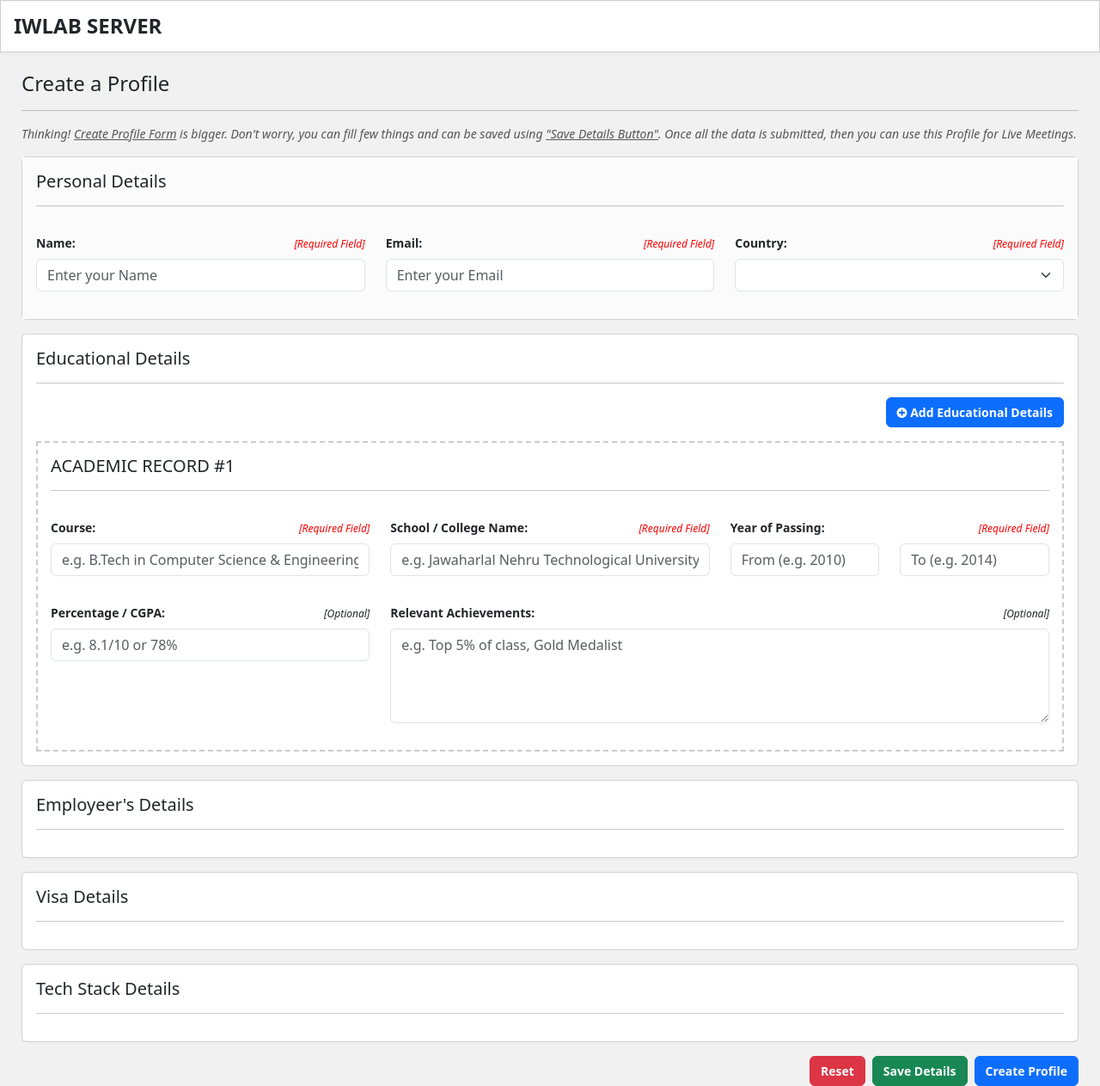
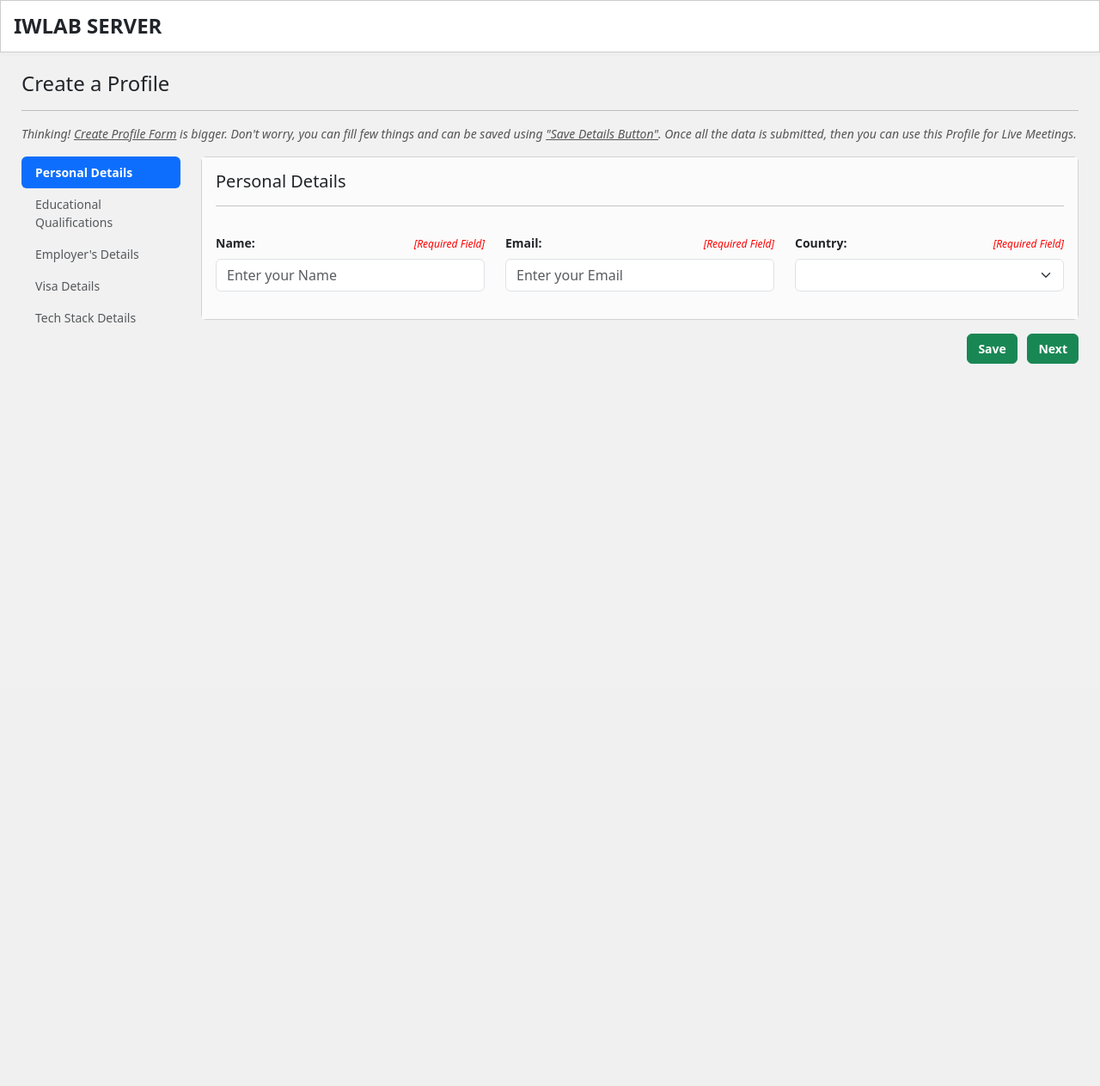
Before and after one commit to c0228/aiwl, a Flask app: page /auth/profile/create in a window 1280 px wide. Shown: the whole page at 86% size. After the commit the page ends 423 px from the top, so only its background shows below. Run offline with Flask 3, Linux system fonts and the light colour scheme; lists and menus that the app fills with data are empty.

Commit message:
Updated projects

```diff
--- a/static/css/commons.css
+++ b/static/css/commons.css
@@ -5,3 +5,4 @@ body { background-color: #f1f1f1; }
 .fs14 { font-size:14px; }
 .font-red { color:red; }
 .curpoint { cursor:pointer; }
+.fWBold { font-weight: bold; }
--- /dev/null
+++ b/static/js/pages/auth-profile-create.js
@@ -0,0 +1,107 @@
+/* ------ PERSONAL DETAILS ::: START ----------------------------------------------- */
+const LOAD_CREATEPROFILE_LEFTMENUDATA = [{
+    id: "personal_details",
+    name: "Personal Details",
+    view: "createProfile_formDisplay_personalDetails"
+ },{
+    id: "edu_qualifications",
+    name: "Educational Qualifications",
+    view: "createProfile_formDisplay_eduDetails"
+ },{
+    id: "emp_details",
+    name: "Employer's Details",
+    view: "createProfile_formDisplay_empDetails"
+ },{
+    id: "visa_details",
+    name: "Visa Details",
+    view: "createProfile_formDisplay_visaDetails"
+ },{
+    id: "tech_stack_details",
+    name: "Tech Stack Details",
+    view: "createProfile_formDisplay_techStackDetails"
+ }];
+function sel_createProfile_leftMenu(activeId){
+ for(let i=0;i<LOAD_CREATEPROFILE_LEFTMENUDATA?.length;i++){
+    const menuId = LOAD_CREATEPROFILE_LEFTMENUDATA[i]?.id;
+    const view = LOAD_CREATEPROFILE_LEFTMENUDATA[i]?.view;
+    if(activeId===menuId){
+        $('#'+menuId).removeClass('disabled');
+        $('#'+menuId).addClass('active fWBold');
+        document.getElementById(view).style.display='block';
+    } else {
+        $('#'+menuId).removeClass('active fWBold');
+        $('#'+menuId).addClass('disabled');
+        document.getElementById(view).style.display='none';
+    }
+ }
+}
+function load_createProfile_leftMenu(id, activeId) {
+ let menuView;
+ let content='<ul class="nav nav-pills flex-column">';
+    for(let i=0;i<LOAD_CREATEPROFILE_LEFTMENUDATA?.length;i++){
+        const menuId = LOAD_CREATEPROFILE_LEFTMENUDATA[i]?.id;
+        const menuName = LOAD_CREATEPROFILE_LEFTMENUDATA[i]?.name;
+        content+='<li class="nav-item">';
+        if(activeId===menuId) {
+            menuView = LOAD_CREATEPROFILE_LEFTMENUDATA[i]?.view;
+            content+='<a id="'+menuId+'" class="nav-link active fWBold" href="#">'+menuName+'</a>';
+        } else {
+            content+='<a id="'+menuId+'" class="nav-link disabled" href="#">'+menuName+'</a>';
+        }
+        content+='</li>';
+    }
+    content+='</ul>';
+ document.getElementById(id).innerHTML = content;
+ document.getElementById(menuView).style.display='block';
+}
+function save_createProfile_personalDetails(){
+
+}
+function next_createProfile_personalDetails(){
+ sel_createProfile_leftMenu('edu_qualifications');
+}
+/* ------ PERSONAL DETAILS ::: END ----------------------------------------------- */
+/* ------ EDUCATIONAL QUALIFICATIONS ::: START ----------------------------------- */
+function previous_createProfile_eduDetails(){
+ sel_createProfile_leftMenu('personal_details');
+}
+function save_createProfile_eduDetails(){
+
+}
+function next_createProfile_eduDetails(){
+ sel_createProfile_leftMenu('emp_details');
+}
+/* ------ EDUCATIONAL QUALIFICATIONS ::: END ----------------------------------- */
+/* ------ EMPLOYEE'S DETAILS ::: START ----------------------------------- */
+function previous_createProfile_empDetails(){
+ sel_createProfile_leftMenu('edu_qualifications');
+}
+function save_createProfile_empDetails(){
+
+}
+function next_createProfile_empDetails(){
+ sel_createProfile_leftMenu('visa_details');
+}
+/* ------ EMPLOYEE'S DETAILS ::: END ----------------------------------- */
+/* ------ VISA DETAILS ::: START ----------------------------------- */
+function previous_createProfile_visaDetails(){
+ sel_createProfile_leftMenu('emp_details');
+}
+function save_createProfile_visaDetails(){
+
+}
+function next_createProfile_visaDetails(){
+ sel_createProfile_leftMenu('tech_stack_details');
+}
+/* ------ VISA DETAILS ::: END ----------------------------------- */
+/* ------ TECH STACK DETAILS ::: START ----------------------------------- */
+function previous_createProfile_techStackDetails(){
+ sel_createProfile_leftMenu('visa_details');
+}
+function save_createProfile_techStackDetails(){
+
+}
+function publish_createProfile_techStackDetails(){
+
+}
+/* ------ TECH STACK DETAILS ::: END ----------------------------------- */
--- a/templates/auth-profile-create.html
+++ b/templates/auth-profile-create.html
@@ -9,12 +9,15 @@
 <script src="https://cdn.jsdelivr.net/npm/bootstrap@5.3.3/dist/js/bootstrap.bundle.min.js"></script>
 <script src="https://ajax.googleapis.com/ajax/libs/jquery/3.7.1/jquery.min.js"></script>
 <script src="{{ url_for('static', filename='js/utils.js', _external=True) }}"></script>
+<script src="{{ url_for('static', filename='js/pages/auth-profile-create.js', _external=True) }}"></script>
 <style>
-#createProfile_states_module { display:none; }
+#createProfile_states_module, #createProfile_formDisplay_personalDetails, #createProfile_formDisplay_eduDetails, #createProfile_formDisplay_empDetails,
+#createProfile_formDisplay_visaDetails, #createProfile_formDisplay_techStackDetails { display:none; }
 </style>
 <script>
 $(document).ready(function(){
     load_countries_list('createProfile');
+    load_createProfile_leftMenu('createProfile_leftMenu', 'personal_details');
 });
 </script>
 </head>
@@ -24,53 +27,70 @@ $(document).ready(function(){
     <div class="container-fluid" style="padding-top:10px;padding-left:25px;padding-right:25px;">
         <div class="row mt-1">
             <div class="col-md-12"><h4>Create a Profile</h4><hr/></div>
-            <div style="color:#555;"><i>Thinking! <u>Create Profile Form</u> is bigger. Don't worry, you can fill few things and can be saved using
-                <u>"Save Details Button"</u>. Once all the data is submitted, then you can use this Profile for Live Meetings.
+            <div style="color:#555;"><i>Thinking! <u>Create Profile Form</u> is bigger. Don't worry, you can fill few things
+                and can be saved using <u>"Save Details Button"</u>. Once all the data is submitted, then you can
+                use this Profile for Live Meetings.
             </i></div>
         </div>
-        {% include "components/profile/personal-details.html" %}
-        {% include "components/profile/edu-details.html" %}
+        <div class="row mt-3">
+            <div id="createProfile_leftMenu" class="col-md-2"></div>
+            <div class="col-md-10">
+                <div id="createProfile_formDisplay_personalDetails">
+                    {% include "components/profile/personal-details.html" %}
+                    <div class="float-end">
+                        <button type="button" class="btn btn-success mt-3 fs14 ms-2"
+                            onClick="javascript:save_createProfile_personalDetails()"><b>Save</b></button>
+                        <button type="button" class="btn btn-success mt-3 fs14 ms-2"
+                            onClick="javascript:next_createProfile_personalDetails()"><b>Next</b></button>
+                    </div>
 
-        <div class="row mt-3">
-            <div class="col-md-12">
-                <!-- -->
-                <div class="card">
-                    <div class="card-body">
-                        <h5>Employeer's Details</h5><hr/>
+                </div><!--#createProfile_formDisplay_personalDetails -->
+                <div id="createProfile_formDisplay_eduDetails">
+                    {% include "components/profile/edu-details.html" %}
+                    <div class="float-end">
+                        <button type="button" class="btn btn-primary mt-3 fs14 ms-2"
+                            onClick="javascript:previous_createProfile_eduDetails()"><b>Previous</b></button>
+                        <button type="button" class="btn btn-success mt-3 fs14 ms-2"
+                            onClick="javascript:save_createProfile_eduDetails()"><b>Save</b></button>
+                        <button type="button" class="btn btn-success mt-3 fs14 ms-2"
+                            onClick="javascript:next_createProfile_eduDetails()"><b>Next</b></button>
                     </div>
-                </div>
-                <!-- -->
+                </div><!--#createProfile_formDisplay_eduDetails -->
+                <div id="createProfile_formDisplay_empDetails">
+                    {% include "components/profile/emp-details.html" %}
+                    <div class="float-end">
+                        <button type="button" class="btn btn-primary mt-3 fs14 ms-2"
+                            onClick="javascript:previous_createProfile_empDetails()"><b>Previous</b></button>
+                        <button type="button" class="btn btn-success mt-3 fs14 ms-2"
+                            onClick="javascript:save_createProfile_empDetails()"><b>Save</b></button>
+                        <button type="button" class="btn btn-success mt-3 fs14 ms-2"
+                            onClick="javascript:next_createProfile_empDetails()"><b>Next</b></button>
+                    </div>
+                </div><!--#createProfile_formDisplay_empDetails -->
+                <div id="createProfile_formDisplay_visaDetails">
+                    {% include "components/profile/visa-details.html" %}
+                    <div class="float-end">
+                        <button type="button" class="btn btn-primary mt-3 fs14 ms-2"
+                            onClick="javascript:previous_createProfile_visaDetails()"><b>Previous</b></button>
+                        <button type="button" class="btn btn-success mt-3 fs14 ms-2"
+                            onClick="javascript:save_createProfile_visaDetails()"><b>Save</b></button>
+                        <button type="button" class="btn btn-success mt-3 fs14 ms-2"
+                            onClick="javascript:next_createProfile_visaDetails()"><b>Next</b></button>
+                    </div>
+                </div><!--#createProfile_formDisplay_visaDetails -->
+                <div id="createProfile_formDisplay_techStackDetails">
+                    {% include "components/profile/techstack-details.html" %}
+                    <div class="float-end">
+                        <button type="button" class="btn btn-primary mt-3 fs14 ms-2"
+                            onClick="javascript:previous_createProfile_techStackDetails()"><b>Previous</b></button>
+                        <button type="button" class="btn btn-success mt-3 fs14 ms-2"
+                            onClick="javascript:save_createProfile_techStackDetails()"><b>Save</b></button>
+                        <button type="button" class="btn btn-success mt-3 fs14 ms-2"
+                            onClick="javascript:publish_createProfile_techStackDetails()"><b>Publish</b></button>
+                    </div>
+                </div><!--#createProfile_formDisplay_techStackDetails -->
             </div>
-        </div><!--/.row -->
-        <div class="row mt-3">
-            <div class="col-md-12">
-                <!-- -->
-                <div class="card">
-                    <div class="card-body">
-                        <h5>Visa Details</h5><hr/>
-                    </div>
-                </div>
-                <!-- -->
-            </div>
-        </div><!--/.row -->
-        <div class="row mt-3">
-            <div class="col-md-12">
-                <!-- -->
-                <div class="card">
-                    <div class="card-body">
-                        <h5>Tech Stack Details</h5><hr/>
-                    </div>
-                </div>
-                <!-- -->
-            </div>
-        </div><!--/.row -->
-        <div class="row mt-3">
-            <div class="col-md-12">
-                <button type="button" class="btn btn-primary fs14 float-end ms-2" onclick="javascript:createProfile()"><b>Create Profile</b></button>
-                <button type="button" class="btn btn-success fs14 float-end ms-2" onclick="javascript:saveProfile()"><b>Save Details</b></button>
-                <button type="button" class="btn btn-danger fs14 float-end ms-2" onclick="javascript:resetProfile()"><b>Reset</b></button>
-            </div><!--/.col-md-12 -->
-        </div><!--/.row -->
+        </div>
     </div>
 </body>
 </html>
--- /dev/null
+++ b/templates/components/profile/emp-details.html
@@ -0,0 +1,9 @@
+<div class="row">
+<div class="col-md-12">
+<div class="card">
+    <div class="card-body app-details-form">
+        <div><h5>Employment Details</h5><hr/></div>
+    </div><!--/.card-body-->
+</div><!--/.card -->
+</div><!--/.col-md-12-->
+</div><!--/.row-->
--- a/templates/components/profile/personal-details.html
+++ b/templates/components/profile/personal-details.html
@@ -1,4 +1,4 @@
-<div class="row mt-3">
+<div class="row">
 <div class="col-md-12">
 <div class="card">
     <div class="card-body app-details-form">
--- /dev/null
+++ b/templates/components/profile/techstack-details.html
@@ -0,0 +1,9 @@
+<div class="row">
+<div class="col-md-12">
+<div class="card">
+    <div class="card-body app-details-form">
+        <div><h5>Tech Stack Details</h5><hr/></div>
+    </div><!--/.card-body-->
+</div><!--/.card -->
+</div><!--/.col-md-12-->
+</div><!--/.row-->
--- /dev/null
+++ b/templates/components/profile/visa-details.html
@@ -0,0 +1,9 @@
+<div class="row">
+<div class="col-md-12">
+<div class="card">
+    <div class="card-body app-details-form">
+        <div><h5>Visa Details</h5><hr/></div>
+    </div><!--/.card-body-->
+</div><!--/.card -->
+</div><!--/.col-md-12-->
+</div><!--/.row-->
```
Also changed, not shown: 1 other file.
